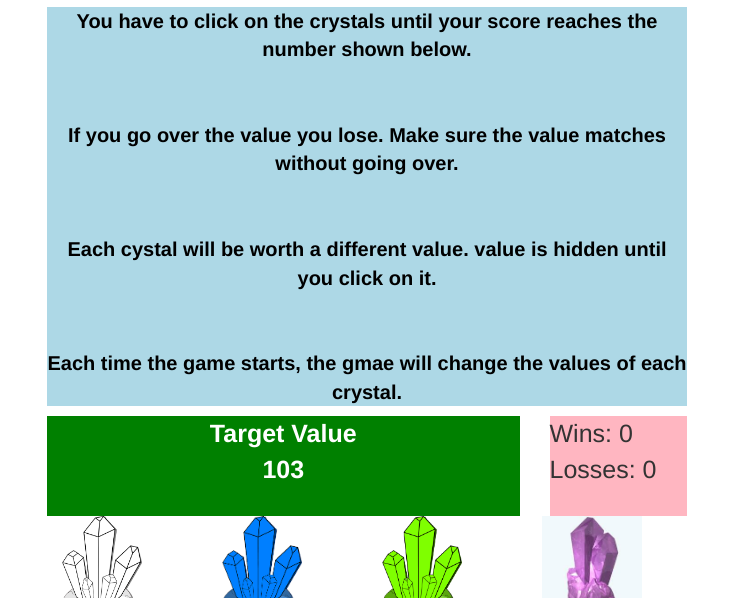
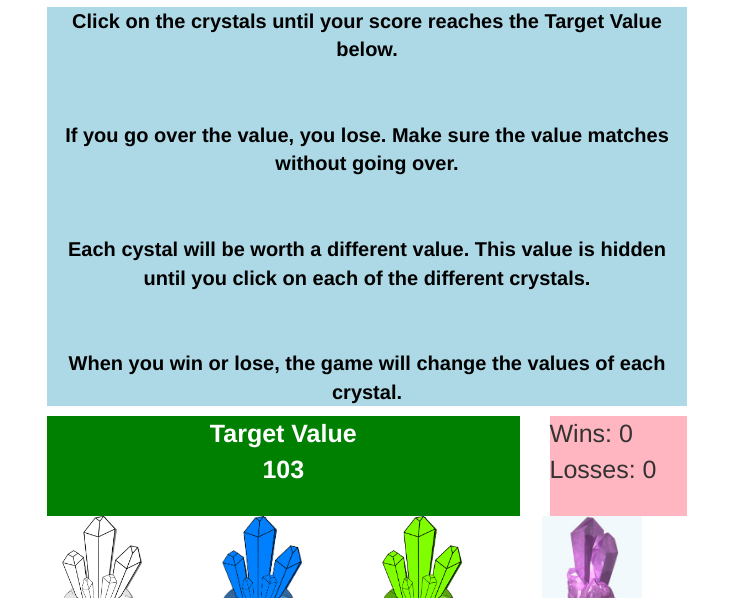
Before and after one commit to rr4986/week-4-game, a plain HTML site: page index.html in a window 1280 px wide. Shown: the part 63-661 px from the top of the page, without its empty margins (273-1006 px from the left). Drawn offline with nearby package versions, Linux system fonts and the light colour scheme.

Commit message:
corrected spelling and grammar

```diff
--- a/index.html
+++ b/index.html
@@ -21,13 +21,13 @@
   <div class="row">
     <div class="col-md-12">
       <div id="instructions">
-        <p> You have to click on the crystals until your score reaches the number shown below.
+        <p> Click on the crystals until your score reaches the Target Value below.
         <br><br><br>
-        If you go over the value you lose. Make sure the value matches without going over.
+        If you go over the value, you lose. Make sure the value matches without going over.
         <br><br><br>
-        Each cystal will be worth a different value. value is hidden until you click on it.
+        Each cystal will be worth a different value. This value is hidden until you click on each of the different crystals.
         <br><br><br>
-        Each time the game starts, the gmae will change the values of each crystal. </p>
+        When you win or lose, the game will change the values of each crystal. </p>
       </div>
     </div>
   </div>
```
Also changed, not shown: 1 other file.
